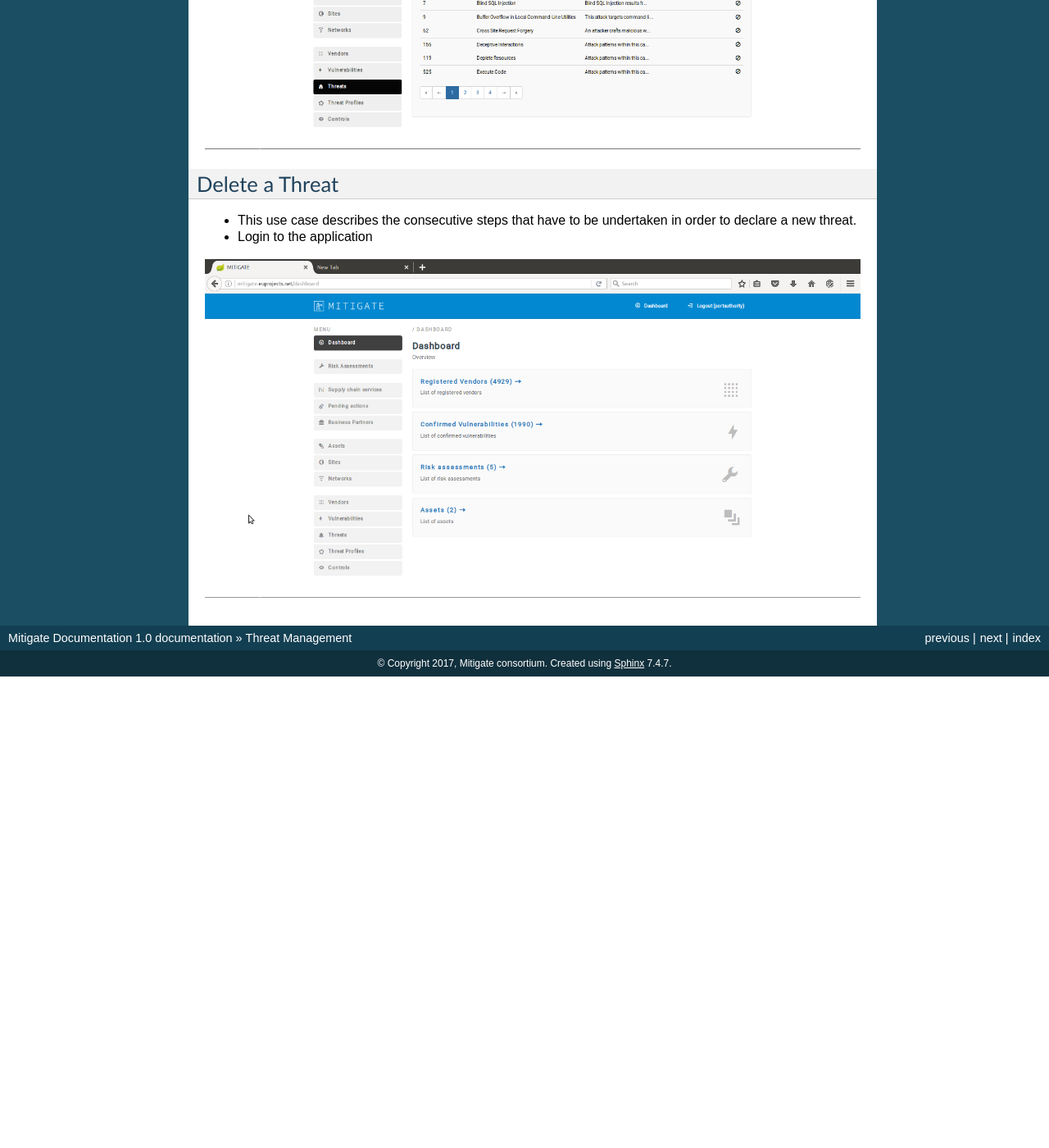
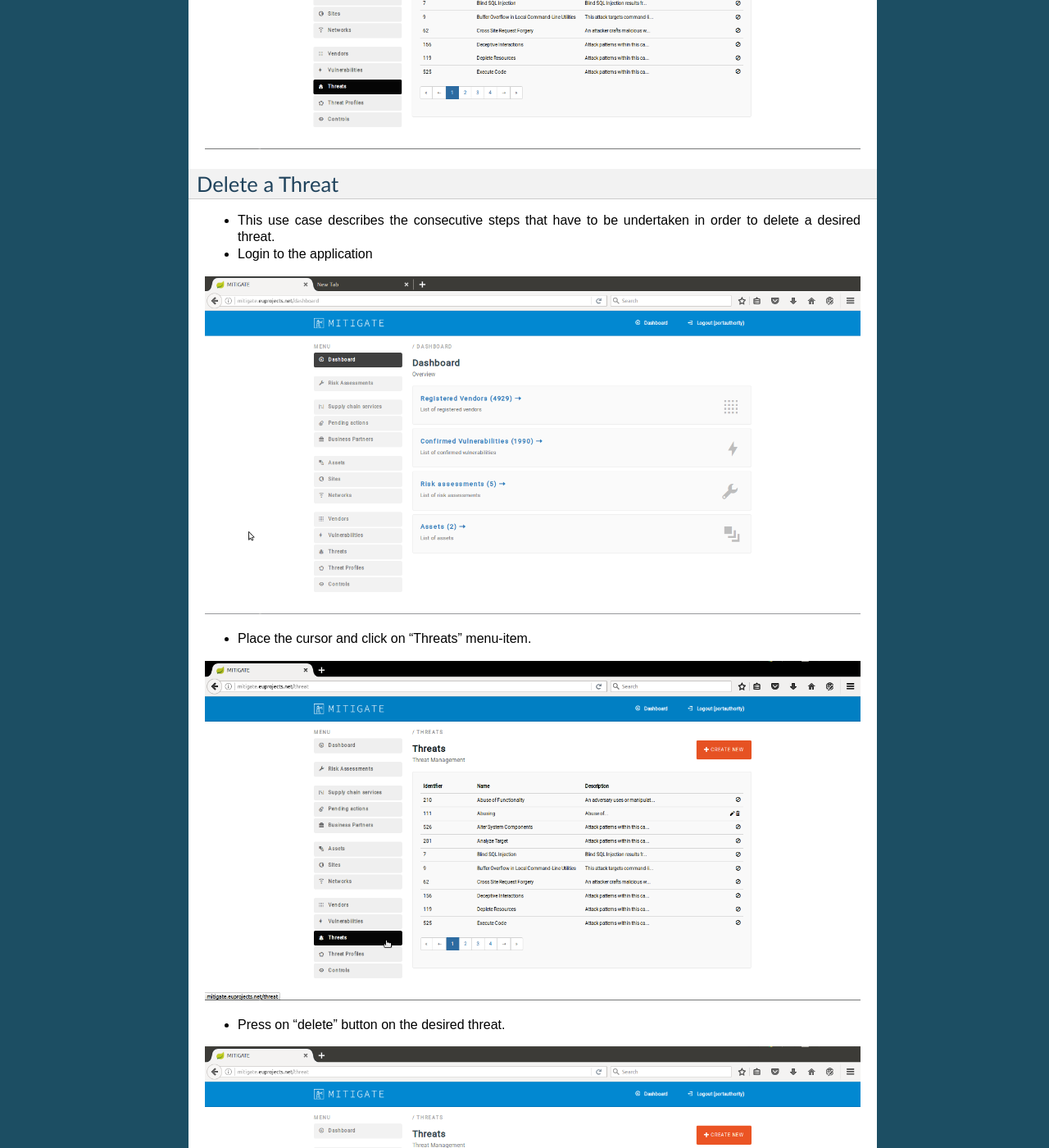
Before and after one commit to singularlogic/mitigate-documentation, a Sphinx documentation site: the page built from docs/b_threats.rst, in a window 1280 px wide and 1400 px high, scrolled down 5232 px. Shown: the whole window at 82% size. Built offline with Sphinx 7.4.7, drawn with Linux system fonts in a browser that asks for light colours; before the commit the page ends 6057 px from its top, so only the background shows below that; some of the changed text lies outside the part shown.

Commit message:
Update b_threats.rst

```diff
--- a/docs/b_threats.rst
+++ b/docs/b_threats.rst
@@ -57,7 +57,20 @@ Edit a Threat
 
 Delete a Threat
 ------------
-- This use case describes the consecutive steps that have to be undertaken in order to declare a new threat.
+- This use case describes the consecutive steps that have to be undertaken in order to delete a desired threat.
+
 - Login to the application
 
 .. image:: assets/Log_4.png
+
+- Place the cursor and click on "Threats" menu-item.
+
+.. image:: assets/del_threat.png
+
+- Press on "delete" button on the desired threat.
+
+.. image:: assets/del_threat_2.png
+
+- You have successfully delete a threat.
+
+.. image:: assets/del_threat_3.png
```
